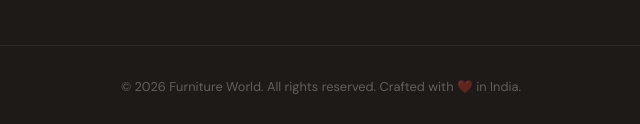
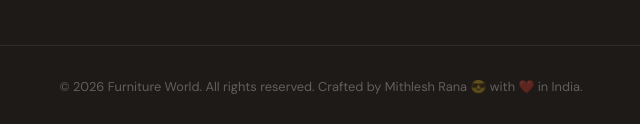
Before and after one commit to Mithleshrana450/Furniture_World, a plain HTML site: page index.html in a window 1280 px wide. Shown: the part 7805-7929 px from the top of the page, 319-959 px from the left. Drawn offline with nearby package versions, Linux system fonts and the light colour scheme; a web font is replaced by a local one.

Commit message:
update footer

```diff
--- a/index.html
+++ b/index.html
@@ -460,7 +460,8 @@
         </div>
         <div class="form-group">
           <label>Your Message</label>
-          <textarea id="f-msg" name="message" placeholder="Tell us about your requirements, room size, or any questions..."></textarea>
+          <textarea id="f-msg" name="message"
+            placeholder="Tell us about your requirements, room size, or any questions..."></textarea>
         </div>
         <button type="submit" class="btn-primary w-full justify-center">Send Enquiry
           →</button>
@@ -517,7 +518,7 @@
       </div>
     </div>
     <div class="footer-bottom">
-      © 2026 Furniture World. All rights reserved. Crafted with ❤️ in India.
+      © 2026 Furniture World. All rights reserved. Crafted by Mithlesh Rana 😎 with ❤️ in India.
     </div>
   </footer>
 
```
